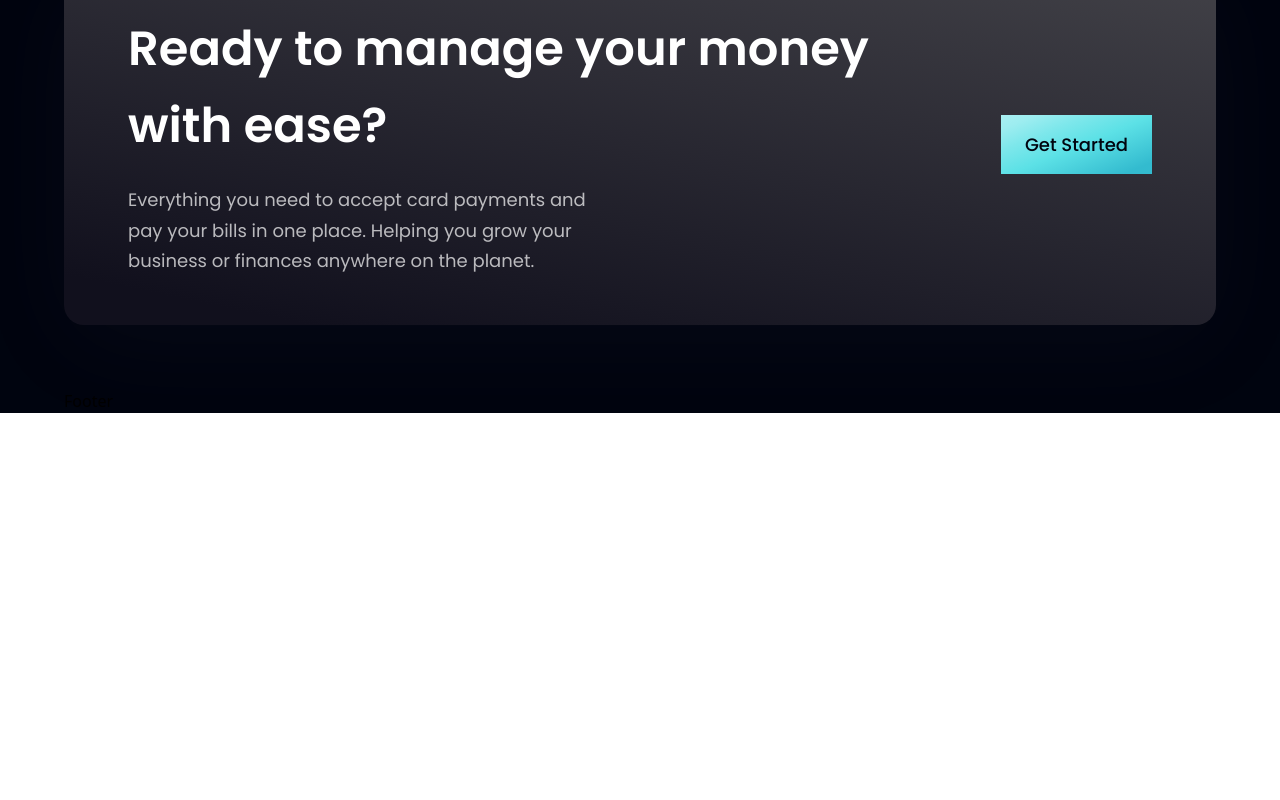
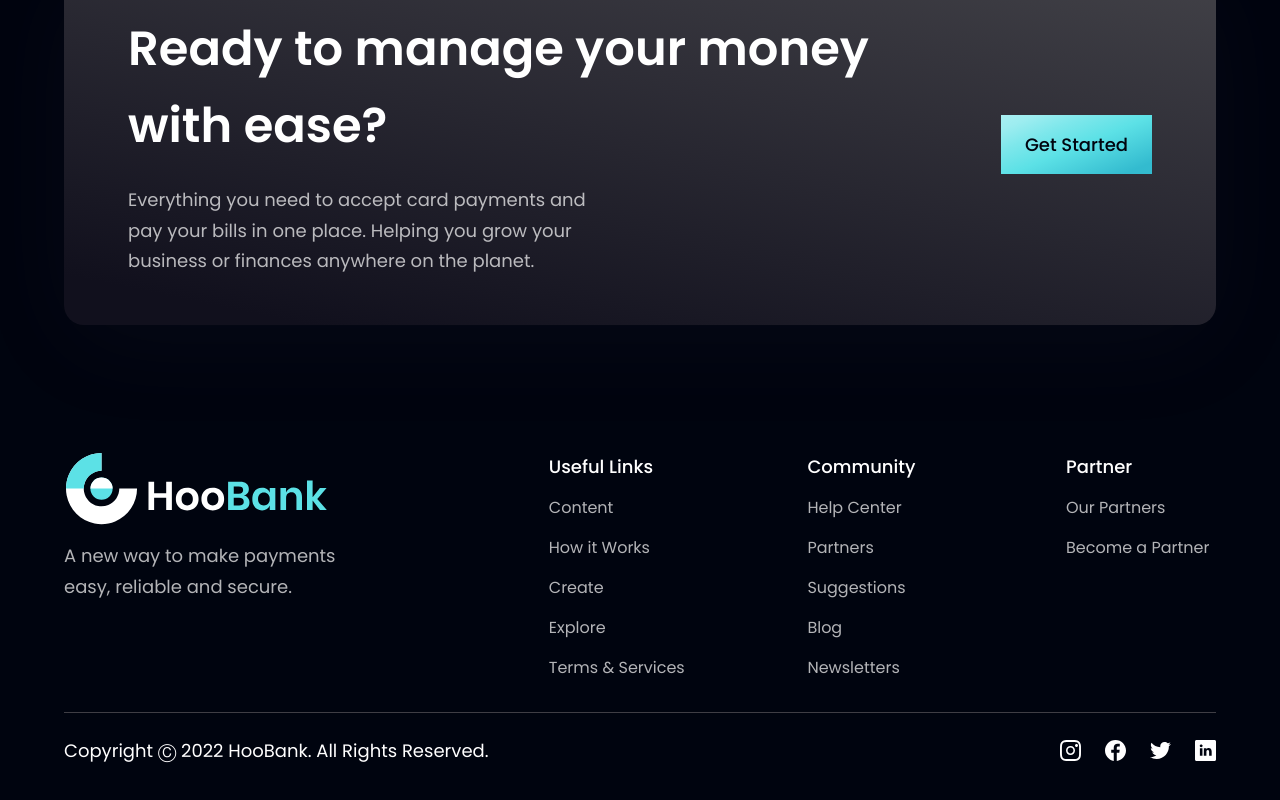
Before and after one commit to RyanWatts1/HooBank, a React (Create React App) app: page / in a window 1280 px wide. Shown: the part 4243-5043 px from the top of the page. Before the commit the page ends 4656 px from the top, so only its background shows below. Built offline with nearby package versions, Linux system fonts and the light colour scheme.

Commit message:
footer finished

```diff
--- a/src/components/Footer.jsx
+++ b/src/components/Footer.jsx
@@ -1,7 +1,67 @@
-import React from "react";
+import styles from "../style";
+import { logo } from "../assets";
+import { footerLinks, socialMedia } from "../constants";
 
-const Footer = () => {
-  return <div>Footer</div>;
-};
+const Footer = () => (
+  <section className={`${styles.flexCenter} ${styles.paddingY} flex-col`}>
+    <div className={`${styles.flexStart} md:flex-row flex-col mb-8 w-full`}>
+      <div className="flex-[1] flex flex-col justify-start mr-10">
+        <img
+          src={logo}
+          alt="hoobank"
+          className="w-[266px] h-[72.14px] object-contain"
+        />
+        <p className={`${styles.paragraph} mt-4 max-w-[312px]`}>
+          A new way to make payments easy, reliable and secure.
+        </p>
+      </div>
+
+      <div className="flex-[1.5] w-full flex flex-row justify-between flex-wrap md:mt-0 mt-10">
+        {footerLinks.map((footerlink) => (
+          <div
+            key={footerlink.title}
+            className={`flex flex-col ss:my-0 my-4 min-w-[150px]`}
+          >
+            <h4 className="font-poppins font-medium text-[18px] leading-[27px] text-white">
+              {footerlink.title}
+            </h4>
+            <ul className="list-none mt-4">
+              {footerlink.links.map((link, index) => (
+                <li
+                  key={link.name}
+                  className={`font-poppins font-normal text-[16px] leading-[24px] text-dimWhite hover:text-secondary cursor-pointer ${
+                    index !== footerlink.links.length - 1 ? "mb-4" : "mb-0"
+                  }`}
+                >
+                  {link.name}
+                </li>
+              ))}
+            </ul>
+          </div>
+        ))}
+      </div>
+    </div>
+
+    <div className="w-full flex justify-between items-center md:flex-row flex-col pt-6 border-t-[1px] border-t-[#3F3E45]">
+      <p className="font-poppins font-normal text-center text-[18px] leading-[27px] text-white">
+        Copyright Ⓒ 2022 HooBank. All Rights Reserved.
+      </p>
+
+      <div className="flex flex-row md:mt-0 mt-6">
+        {socialMedia.map((social, index) => (
+          <img
+            key={social.id}
+            src={social.icon}
+            alt={social.id}
+            className={`w-[21px] h-[21px] object-contain cursor-pointer ${
+              index !== socialMedia.length - 1 ? "mr-6" : "mr-0"
+            }`}
+            onClick={() => window.open(social.link)}
+          />
+        ))}
+      </div>
+    </div>
+  </section>
+);
 
 export default Footer;
--- a/src/constants/index.js
+++ b/src/constants/index.js
@@ -158,8 +158,8 @@
     title: "Partner",
     links: [
       {
-        name: "Our Partner",
-        link: "https://www.hoobank.com/our-partner/",
+        name: "Our Partners",
+        link: "https://www.hoobank.com/our-partners/",
       },
       {
         name: "Become a Partner",
```
